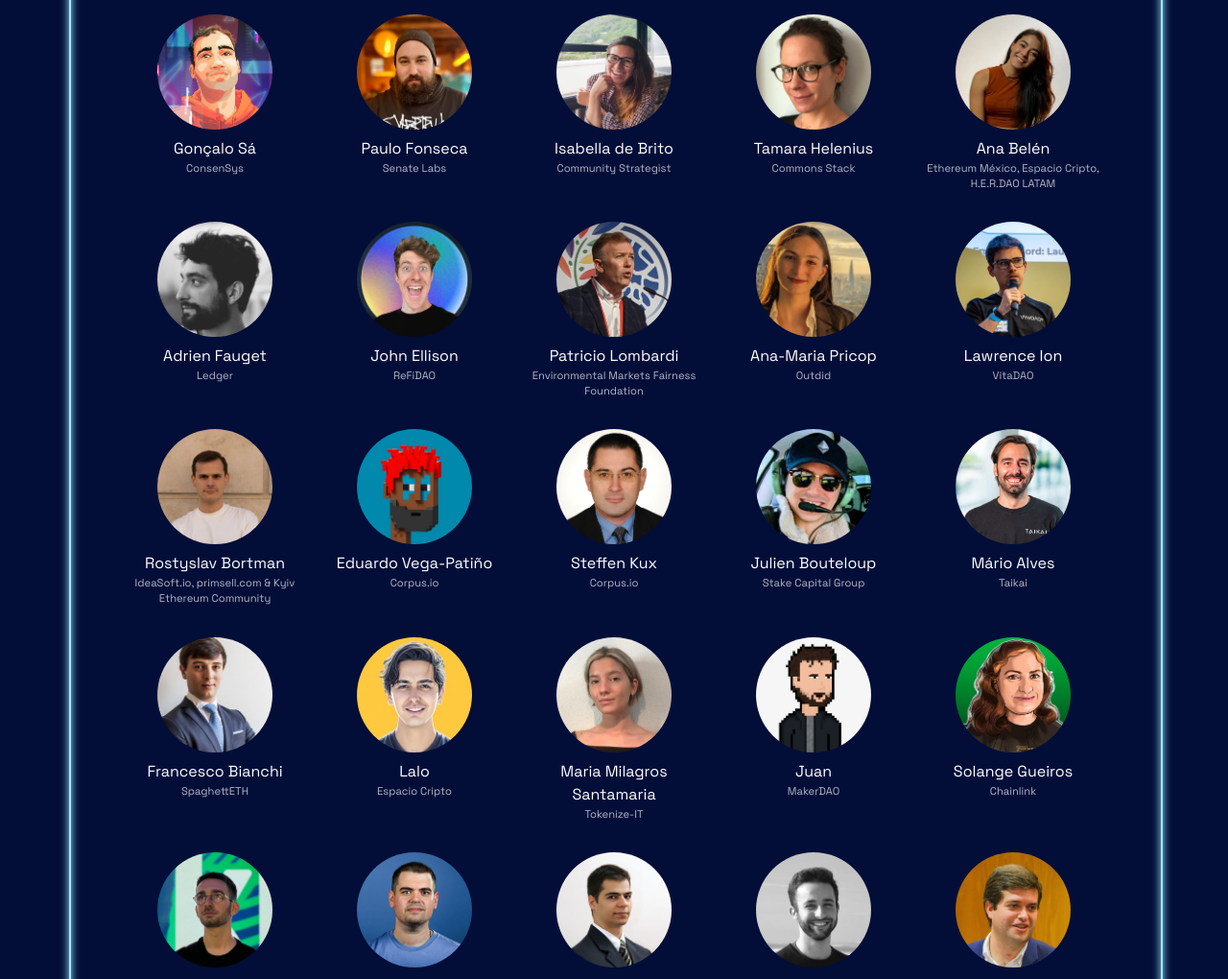
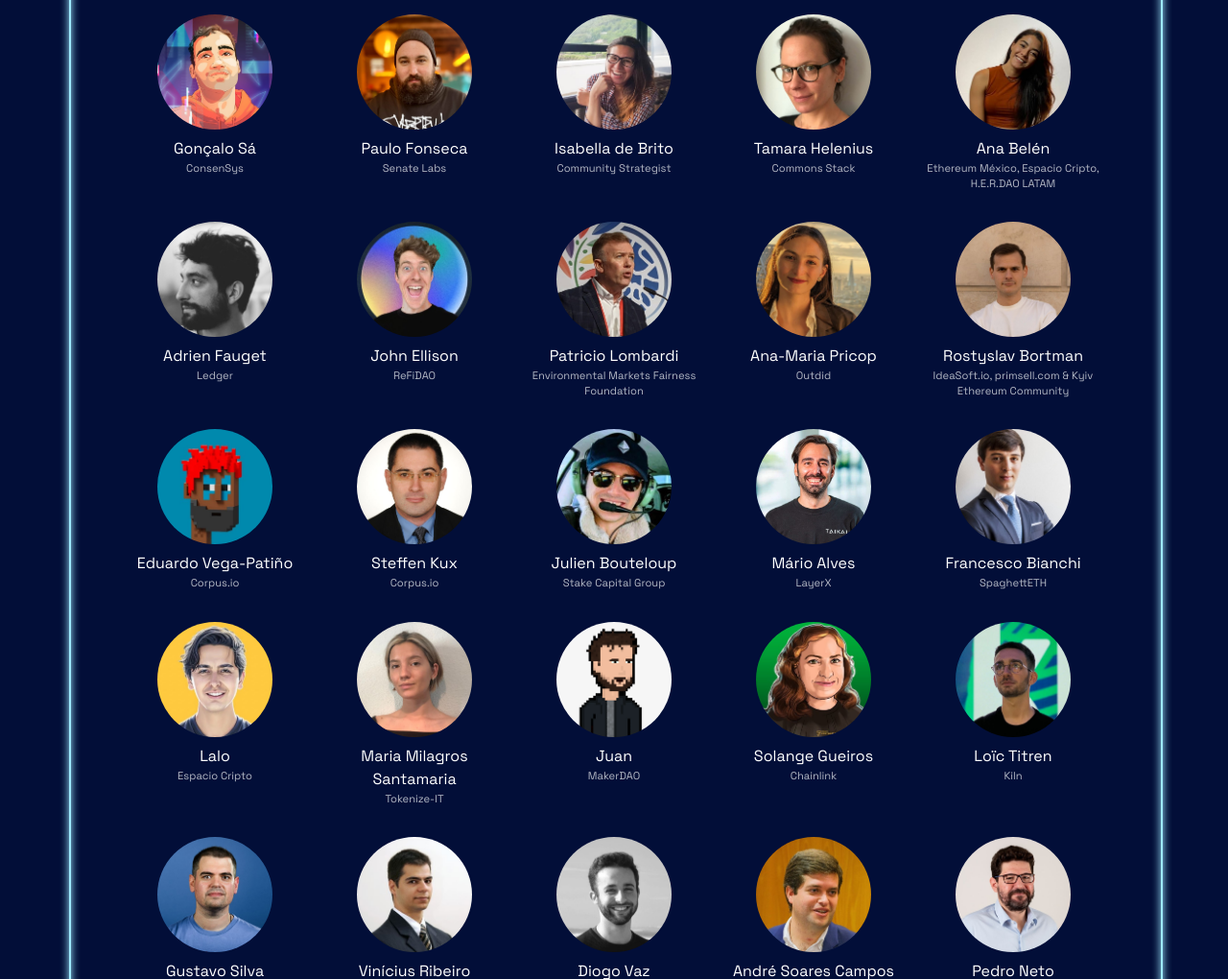
Before and after one commit to ethporto/landingpage, a plain HTML site: page index.html in a window 1280 px wide. Shown: the part 3067-4087 px from the top of the page at 96% size. Drawn offline with Linux system fonts and the light colour scheme.

Commit message:
speakers change

```diff
--- a/index.html
+++ b/index.html
@@ -136,7 +136,7 @@
                   <p class="small_text">ENS</p>
                 </li>
                 <li>
-                  <a href="https://twitter.com/gnosischain" target="_blank">
+                  <a href="https://twitter.com/StefanDGeorge" target="_blank">
                     <figure>
                       <img src="./assets/speakers/Stefen.jpg" alt="Stefan George" />
                     </figure>
@@ -208,7 +208,7 @@
                   <p class="small_text">AthenaDAO</p>
                 </li>
                 <li>
-                  <a href="https://twitter.com/monerium/" target="_blank">
+                  <a href="https://twitter.com/gislik" target="_blank">
                     <figure>
                       <img src="./assets/speakers/Gisli.jpg" alt="Gísli Kristjánsson" />
                     </figure>
@@ -297,15 +297,7 @@
                   <p>Ana-Maria Pricop</p>
                   <p class="small_text">Outdid</p>
                 </li>
-                <li>
-                  <a href="https://twitter.com/longevion" target="_blank">
-                    <figure>
-                      <img src="./assets/speakers/Lawrence.jpg" alt="Lawrence Ion" />
-                    </figure>
-                  </a>
-                  <p>Lawrence Ion</p>
-                  <p class="small_text">VitaDAO</p>
-                </li>
+
 
                 <li>
                   <a href="https://twitter.com/rostyketh" target="_blank">
@@ -350,7 +342,7 @@
                     </figure>
                   </a>
                   <p>Mário Alves</p>
-                  <p class="small_text">Taikai</p>
+                  <p class="small_text">LayerX</p>
                 </li>
 
 
```
